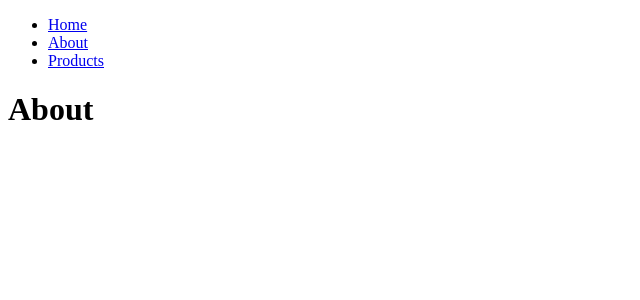
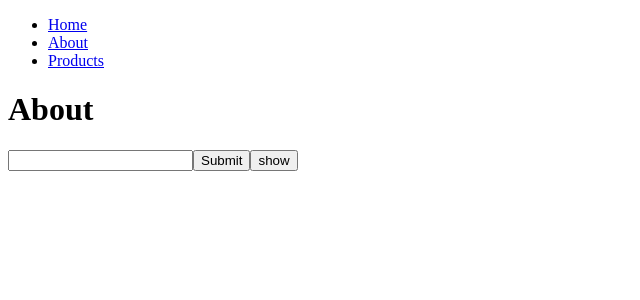
Before and after one commit to theshonsky/r-frontend, a React (Vite) app: page /about in a window 1280 px wide. Shown: the top 300 px of the page, without its empty margins (0-640 px from the left). Built offline with nearby package versions, Linux system fonts and the light colour scheme.

Commit message:
new Pagination and new dataset with categories

```diff
--- a/backend/db.json
+++ b/backend/db.json
@@ -1,76 +1,173 @@
 {
   "products": [
     {
-      "title": "Product 1",
-      "price": 100,
-      "img": "https://cdn.shopify.com/s/files/1/2528/8830/products/Leonardo566pin_500x.png?v=1619393997",
-      "id": 1
+      "title": "The Legend of Zelda: Breath of Wild",
+      "price": 28940,
+      "img": "https://basket-02.wb.ru/vol270/part27051/27051762/images/big/1.jpg",
+      "id": 1,
+      "categoryId": 1
     },
     {
-      "title": "Product 2",
-      "price": 200,
-      "img": "https://cdn.shopify.com/s/files/1/2528/8830/products/Raphael569pin_500x.png?v=1619394645",
-      "id": 2
+      "title": "The Legend of Zelda: Tears of the Kingdom",
+      "price": 38340,
+      "img": "https://basket-11.wb.ru/vol1609/part160915/160915644/images/big/1.jpg",
+      "id": 2,
+      "categoryId": 1
     },
     {
-      "title": "Product 3",
-      "price": 300,
-      "img": "https://cdn.shopify.com/s/files/1/2528/8830/products/Donatello568pin_500x.png?v=1619393910",
-      "id": 3
+      "title": "Super Mario Odyssey",
+      "price": 28490,
+      "img": "https://basket-07.wb.ru/vol1062/part106269/106269496/images/big/1.jpg",
+      "id": 3,
+      "categoryId": 1
     },
     {
-      "title": "Product 4",
-      "price": 400,
-      "img": "https://cdn.shopify.com/s/files/1/2528/8830/products/Michaelangelo567pin_500x.png?v=1619394173",
-      "id": 4
+      "title": "Splatoon 2",
+      "price": 25160,
+      "img": "https://basket-02.wb.ru/vol261/part26179/26179607/images/big/1.jpg",
+      "id": 4,
+      "categoryId": 1
     },
     {
-      "title": "Product 5",
-      "price": 100,
-      "img": "https://cdn.shopify.com/s/files/1/2528/8830/products/Leonardo566pin_500x.png?v=1619393997",
-      "id": 5
+      "title": "Bayonetta 3",
+      "price": 27360,
+      "img": "https://basket-10.wb.ru/vol1465/part146586/146586162/images/big/1.jpg",
+      "id": 5,
+      "categoryId": 1
     },
     {
-      "title": "Red Turtle",
-      "price": 200,
-      "img": "https://cdn.shopify.com/s/files/1/2528/8830/products/Raphael569pin_500x.png?v=1619394645",
-      "id": 6
+      "title": "Splatoon 3",
+      "price": 28440,
+      "img": "https://basket-06.wb.ru/vol1014/part101428/101428432/images/big/1.jpg",
+      "id": 6,
+      "categoryId": 1
     },
     {
-      "title": "Purple Turtle",
-      "price": 300,
-      "img": "https://cdn.shopify.com/s/files/1/2528/8830/products/Donatello568pin_500x.png?v=1619393910",
-      "id": 7
+      "title": "Animal Crossing: New Horizons",
+      "price": 28530,
+      "img": "https://basket-10.wb.ru/vol1338/part133888/133888486/images/big/1.jpg",
+      "id": 7,
+      "categoryId": 1
     },
     {
-      "title": "Orange Turtle",
-      "price": 400,
-      "img": "https://cdn.shopify.com/s/files/1/2528/8830/products/Michaelangelo567pin_500x.png?v=1619394173",
-      "id": 8
+      "title": "Pokemon Violet",
+      "price": 26980,
+      "img": "https://basket-10.wb.ru/vol1430/part143003/143003287/images/big/1.jpg",
+      "id": 8,
+      "categoryId": 2
     },
     {
-      "title": "Blue Turtle",
-      "price": 100,
-      "img": "https://cdn.shopify.com/s/files/1/2528/8830/products/Leonardo566pin_500x.png?v=1619393997",
-      "id": 9
+      "title": "Pokemon Sword",
+      "price": 18550,
+      "img": "https://basket-10.wb.ru/vol1457/part145736/145736832/images/big/1.jpg",
+      "id": 9,
+      "categoryId": 2
     },
     {
-      "title": "Red Ninja",
-      "price": 200,
-      "img": "https://cdn.shopify.com/s/files/1/2528/8830/products/Raphael569pin_500x.png?v=1619394645",
-      "id": 10
+      "title": "Persona 5 Royal",
+      "price": 32450,
+      "img": "https://basket-10.wb.ru/vol1414/part141417/141417823/images/big/1.jpg",
+      "id": 10,
+      "categoryId": 5
     },
     {
-      "title": "Purple Ninja",
-      "price": 300,
-      "img": "https://cdn.shopify.com/s/files/1/2528/8830/products/Donatello568pin_500x.png?v=1619393910",
-      "id": 11
+      "title": "Pokemon Shield ",
+      "price": 18720,
+      "img": "https://basket-10.wb.ru/vol1398/part139849/139849983/images/big/1.jpg",
+      "id": 11,
+      "categoryId": 2
     },
     {
-      "title": "Orange Ninja",
-      "price": 400,
-      "img": "https://cdn.shopify.com/s/files/1/2528/8830/products/Michaelangelo567pin_500x.png?v=1619394173",
-      "id": 12
+      "title": "Pokemon Scarlet",
+      "price": 31400,
+      "img": "https://basket-10.wb.ru/vol1430/part143003/143003224/images/big/1.jpg",
+      "id": 12,
+      "categoryId": 2
+    },
+    {
+      "title": "Pokmon: Let's Go, Pikachu!",
+      "price": 28010,
+      "img": "https://basket-10.wb.ru/vol1439/part143969/143969960/images/big/1.jpg",
+      "id": 13,
+      "categoryId": 2
+    },
+    {
+      "title": "Monster Hunter Rise Deluxe Edition",
+      "price": 27520,
+      "img": "https://basket-10.wb.ru/vol1414/part141417/141417817/images/big/1.jpg",
+      "id": 14,
+      "categoryId": 4
+    },
+    {
+      "title": "Dark Souls : Remastered",
+      "price": 20980,
+      "img": "https://basket-09.wb.ru/vol1221/part122145/122145354/images/big/1.jpg",
+      "id": 15,
+      "categoryId": 3
+    },
+    {
+      "title": "Pokemon Legends: Arceus",
+      "price": 29670,
+      "img": "https://basket-04.wb.ru/vol620/part62077/62077251/images/big/1.jpg",
+      "id": 16,
+      "categoryId": 2
+    },
+    {
+      "title": "Super Smash Bros Ultimate",
+      "price": 34320,
+      "img": "https://basket-02.wb.ru/vol261/part26158/26158526/images/big/1.jpg",
+      "id": 17,
+      "categoryId": 1
+    },
+    {
+      "title": "Metroid Dread",
+      "price": 29100,
+      "img": "https://basket-05.wb.ru/vol926/part92623/92623680/images/big/1.jpg",
+      "id": 18,
+      "categoryId": 1
+    },
+    {
+      "title": "Pokemon Brilliant Diamond",
+      "price": 24100,
+      "img": "https://basket-04.wb.ru/vol491/part49113/49113632/images/big/1.jpg",
+      "id": 19,
+      "categoryId": 2
+    },
+    {
+      "title": "Mario Kart 8 Deluxe",
+      "price": 28840,
+      "img": "https://basket-05.wb.ru/vol940/part94058/94058194/images/big/1.jpg",
+      "id":20,
+      "categoryId": 1
+    },
+    {
+      "title": "The Legend of Zelda: Link's Awakening",
+      "price": 29760,
+      "img": "https://basket-05.wb.ru/vol974/part97468/97468003/images/big/1.jpg",
+      "id": 21,
+      "categoryId": 1
+    }
+  ],
+  "categories":[
+    {
+      "title": "Nintendo",
+      "id":1
+    },
+    {
+      "title": "The Pokémon Company",
+      "id":2
+    },
+    {
+      "title": "From Software",
+      "id":3
+    },
+    {
+      "title": "Capcom",
+      "id":4
+    },
+    {
+      "title": "Atlus",
+      "id":5
     }
   ]
 }
--- a/src/components/Card/Card.css
+++ b/src/components/Card/Card.css
@@ -8,7 +8,7 @@
 
   .card__image {
     width: 100%;
-    height: 875px;
+    height: 350px;
     object-fit: cover;
   }
 
@@ -43,3 +43,7 @@
   .card__link:hover {
     text-decoration: underline;
   }
+  img {
+    width: 250px;
+
+  }
--- a/src/components/Card/Card.jsx
+++ b/src/components/Card/Card.jsx
@@ -12,7 +12,7 @@ const Card = ({ product }) => {
           <h3 className="card__title">{product.title}</h3>
         </div>
         <div className="card__footer">
-          <div className="card__price">${product.price}</div>
+          <div className="card__price">{product.price} KZT</div>
         </div>
       </Link>
     </div>
--- /dev/null
+++ b/src/components/Pagination/Pagination.jsx
@@ -0,0 +1,29 @@
+const Pagination = ({ currentPage, totalPages, onPageChange }) => {
+  const handlePreviousPage = () => {
+    if (currentPage > 1) {
+      onPageChange(currentPage - 1);
+    }
+  };
+
+  const handleNextPage = () => {
+    if (currentPage < totalPages) {
+      onPageChange(currentPage + 1);
+    }
+  };
+
+  return (
+    <div className="pagination">
+      <button onClick={handlePreviousPage} disabled={currentPage === 1}>
+        Previous
+      </button>
+      <span className="page-info">
+        Page {currentPage} of {totalPages}
+      </span>
+      <button onClick={handleNextPage} disabled={currentPage === totalPages}>
+        Next
+      </button>
+    </div>
+  );
+};
+
+export default Pagination;
--- a/src/pages/About.jsx
+++ b/src/pages/About.jsx
@@ -1,10 +1,21 @@
 import Navbar from "../components/Navbar";
+import { useState, useRef } from "react";
 
 const About = () => {
+  const [firstName, setFirstName] = useState("");
+  const firstNameRef = useRef(null);
+  const showFirstName = () => {
+    console.log(firstName);
+  };
   return (
     <div>
       <Navbar />
       <h1>About</h1>
+      <input type="text" ref={firstNameRef} />
+      <button onClick={() => setFirstName(firstNameRef.current.value)}>
+        Submit
+      </button>
+      <button onClick={showFirstName}>show</button>
     </div>
   );
 };
--- a/src/pages/Home.jsx
+++ b/src/pages/Home.jsx
@@ -5,7 +5,7 @@ const Home = () => {
   const [number, setNumber] = useState(0);
 
   useEffect(() => {
-    alert("Number has changed");
+    console.log("Number has changed");
   }, [number]);
 
   const handleClick = () => {
--- a/src/pages/Product.jsx
+++ b/src/pages/Product.jsx
@@ -21,8 +21,6 @@ const Product = () => {
     setLoading(false);
   };
 
-  const nextPage = () =>{n++}
-
   return (
     <div>
       <Navbar />
@@ -32,7 +30,6 @@ const Product = () => {
       ) : (
         <Card product={product} />
       )}
-
     </div>
   );
 };
--- a/src/pages/Products.jsx
+++ b/src/pages/Products.jsx
@@ -1,78 +1,61 @@
 import Card from "../components/Card/Card";
 import Navbar from "../components/Navbar";
 import productsController from "../controller/products";
-import { useEffect } from "react";
-import { useState } from "react";
-
-let currentPage = 1
-let type = false
+import { useEffect, useRef, useState } from "react";
+import { useSearchParams, useLocation } from "react-router-dom";
+import { paramsToObject } from "../utils/routerUtils";
+import Pagination from "../components/Pagination/Pagination";
 
 const Products = () => {
   const [products, setProducts] = useState([]);
   const [loading, setLoading] = useState(false);
+  const [params, setParams] = useSearchParams();
+  const { search } = useLocation();
+  const [productTotalCount, setProductTotalCount] = useState(null);
+  const searchRef = useRef(null);
 
   useEffect(() => {
     fetchProducts();
-  }, []);
+  }, [search]);
+
+  const updateParams = (key, value) => {
+    setParams((prevParams) => {
+      const params = new URLSearchParams(prevParams);
+      params.set(key, value);
+      return params;
+    });
+  };
 
   const fetchProducts = async () => {
     setLoading(true);
-    if(type == 'asc'){
-      const { data } = await productsController.sortAscProducts(currentPage);
-      setProducts(data);
+    productsController.getProducts(paramsToObject(params)).then((res) => {
+      setProductTotalCount(res.headers["x-total-count"]);
+      setProducts(res.data);
       setLoading(false);
-    }else if(type == 'desc'){
-      const { data } = await productsController.sortDescProducts(currentPage);
-      setProducts(data);
-      setLoading(false);
-    }else{
-      const { data } = await productsController.getProducts(currentPage);
-      setProducts(data);
-      setLoading(false);
-    }
-
+    });
   };
-
-  const nextPage = () =>{
-    currentPage++;
-    fetchProducts();
-  }
-
-  const previousPage = () =>{
-    if(currentPage>1){
-      currentPage--;
-      fetchProducts();
-    }
-  }
-
-  const sortAsc = () =>{
-    type = 'asc'
-    currentPage = 1
-    fetchProducts();
-  }
-
-  const sortDesc = () =>{
-    type = 'desc'
-    currentPage = 1
-    fetchProducts();
-  }
 
   return (
     <div>
       <Navbar />
       <h1>Products</h1>
-      <button onClick={previousPage}>Previous</button>
-      <button onClick={nextPage}>Next</button>
-      <button onClick={sortAsc}>Sort by asc</button>
-      <button onClick={sortDesc}>Sort by desc</button>
-      <h2>Page: {currentPage}</h2>
+      <input type="text" ref={searchRef} defaultValue={params.get("q") || ""} />
+      <button onClick={() => updateParams("q", searchRef.current.value)}>Search</button>
+      {params.get("q") ? <p>Result for {params.get("q")}</p> : null}
+
       {loading ? (
         <h1>Loading...</h1>
       ) : (
         products.map((p) => <Card key={p.id} product={p} />)
       )}
-      <button onClick={previousPage}>Previous</button>
-      <button onClick={nextPage}>Next</button>
+
+      {productTotalCount ? (
+        <Pagination
+          totalPages={Math.ceil(productTotalCount / 10)}
+          currentPage={parseInt(params.get("_page")) || 1}
+          onPageChange={(page) => updateParams("_page", page)}
+        />
+      ) : null}
     </div>
   );
 };
--- /dev/null
+++ b/src/utils/routerUtils.js
@@ -0,0 +1,10 @@
+const paramsToObject = (params) => {
+  if(params.size === 0) return null;
+  const obj = {};
+  for (let [key, value] of params) {
+    obj[key] = value;
+  }
+  return obj;
+};
+
+export { paramsToObject };
```
Also changed, not shown: src/controller/products.js (+7 -11 lines), todo.txt (added), 1 other file (tests, documents, lock files or other folders).
